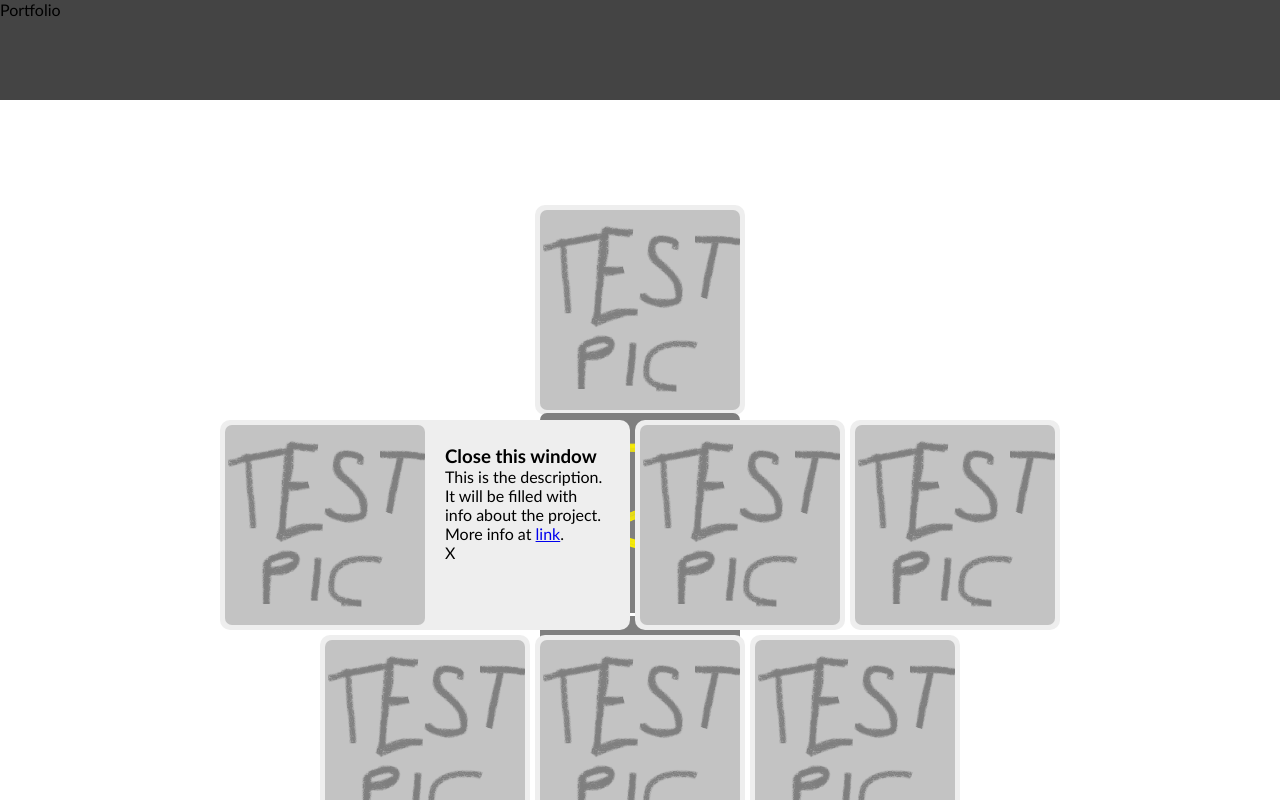
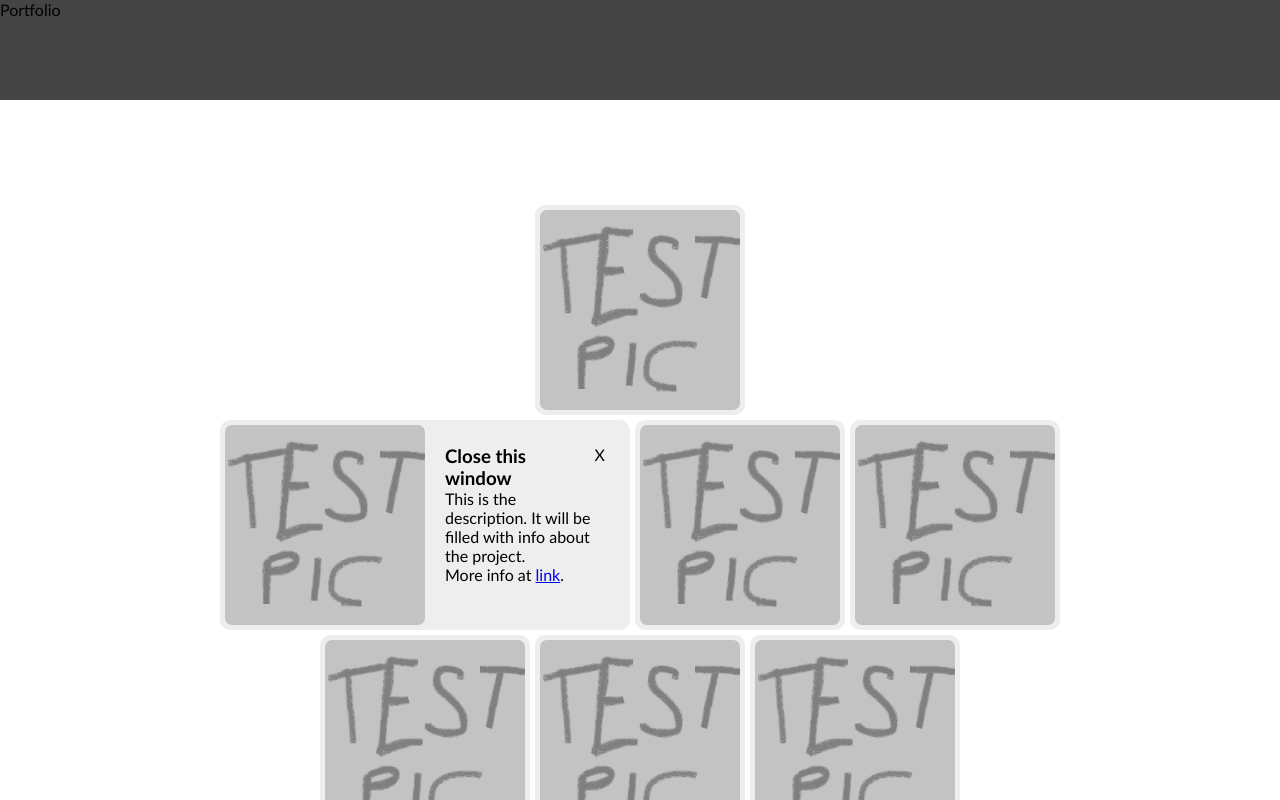
Before and after one commit to matti96/portfolio, a plain HTML site: page index.html in a window 1280 px wide. Both pictures are taken after a click on the element 425 px from the left and 525 px from the top of the page. Shown: the top 800 px of the page. Drawn offline with Linux system fonts and the light colour scheme.

Commit message:
Update style.css

```diff
--- a/style.css
+++ b/style.css
@@ -36,8 +36,33 @@ header {
     transition: width 100ms ease-in-out;
 }
 
+.media-frame {
+
+    height: 200px;
+    width: auto;
+    overflow: hidden;
+}
+
+.media-strip {
+    display: flex;
+    position: relative;
+    right: 0%;
+}
+
 .info-container {
     padding: 20px;
+}
+
+.info-content {
+    display: flex;
+}
+
+.close-info {
+    cursor: pointer;
+}
+
+.close-info:hover {
+    color: red;
 }
 
 .project-tile img {
```
